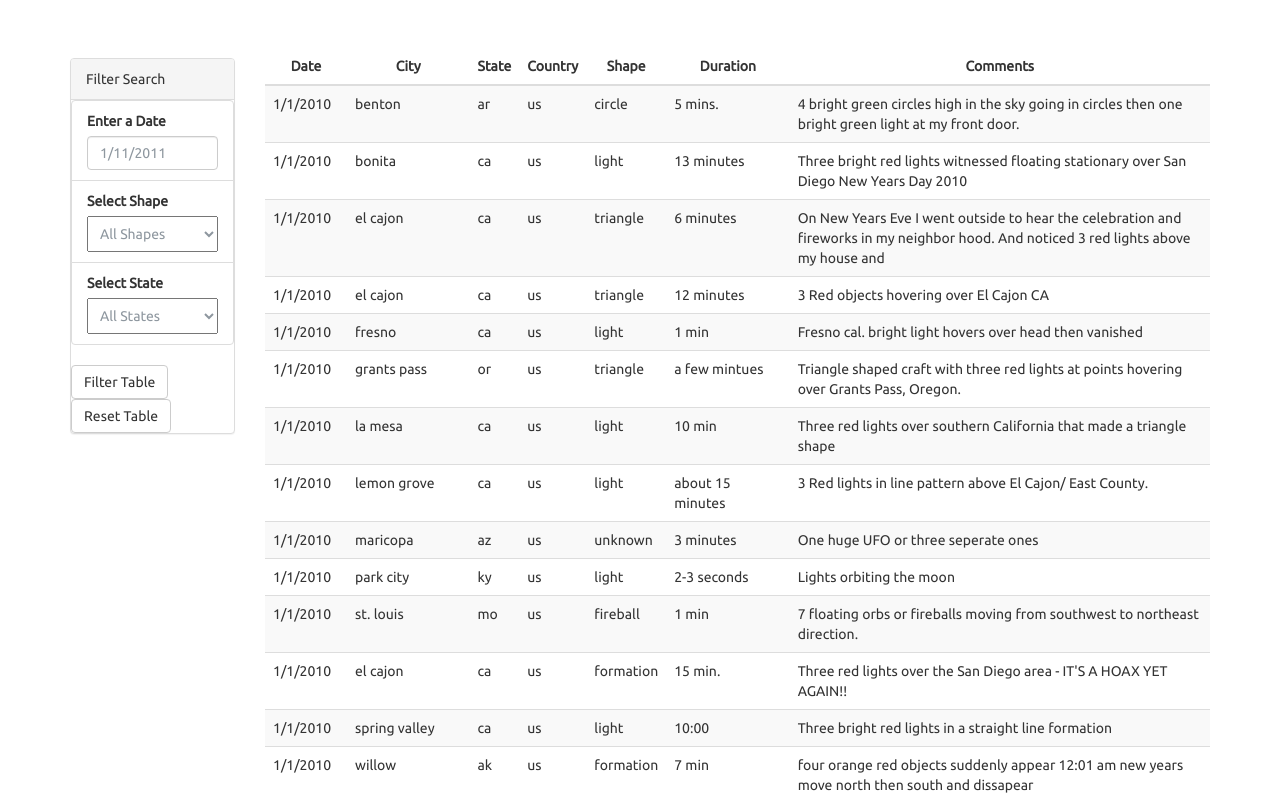
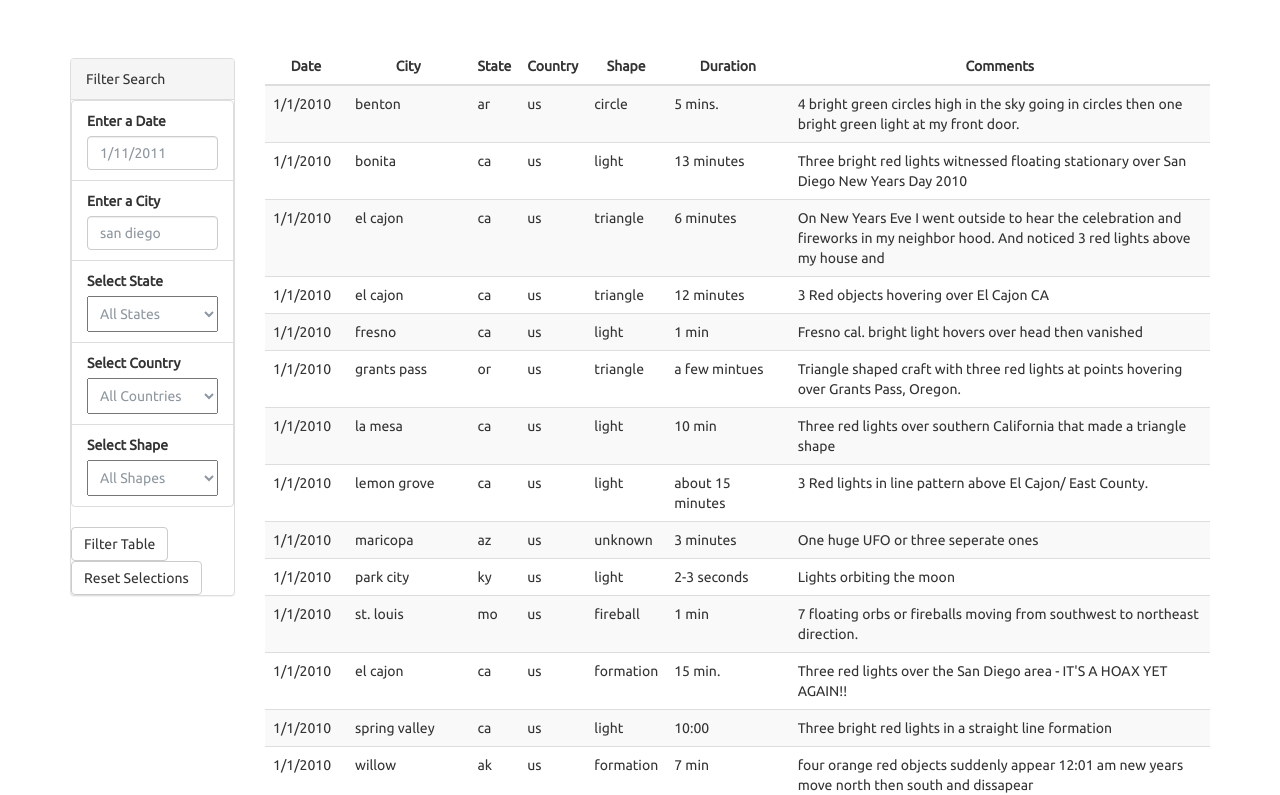
Before and after one commit to heerak007/JavaScripting-Aliens, a plain HTML site: page Solution/index.html in a window 1280 px wide. Shown: the part 614-1409 px from the top of the page. Drawn offline with nearby package versions, Linux system fonts and the light colour scheme.

Commit message:
Added all Filters

```diff
--- a/Solution/index.html
+++ b/Solution/index.html
@@ -46,10 +46,8 @@
                         <input class="form-control" id="datetime" type="text" placeholder="1/11/2011">
                       </li>
                       <li class="filter list-group-item">
-                        <label for="text">Select Shape</label>
-                        <select id="shapedrop">
-                          <option value="0" selected>All Shapes</option>
-                        </select>
+                        <label for="date">Enter a City</label>
+                        <input class="form-control" id="city" type="text" placeholder="san diego">
                       </li>
                       <li class="filter list-group-item">
                         <label for="text">Select State</label>
@@ -57,10 +55,22 @@
                           <option value="0" selected>All States</option>
                         </select>
                       </li>
+                      <li class="filter list-group-item">
+                        <label for="text">Select Country</label>
+                        <select id="countrydrop">
+                          <option value="0" selected>All Countries</option>
+                        </select>
+                      </li>
+                      <li class="filter list-group-item">
+                        <label for="text">Select Shape</label>
+                        <select id="shapedrop">
+                          <option value="0" selected>All Shapes</option>
+                        </select>
+                      </li>
                     </ul>
                   </div>
                   <button id="filter-btn" type="submit" class="btn btn-default">Filter Table</button>
-                  <button id="reset-btn" type="reset" class="btn btn-default">Reset Table</button>
+                  <button id="reset-btn" type="reset" class="btn btn-default">Reset Selections</button>
                 </form>
 
               </div>
--- a/Solution/static/js/app.js
+++ b/Solution/static/js/app.js
@@ -2,12 +2,13 @@
 var tableData = data;
 
 const uniqueshape = Array.from(new Set(tableData.map(entry => entry.shape)));
-uniqueshape.sort().unshift("Select Shape")
-console.log(uniqueshape)
+uniqueshape.sort().unshift("0")
 
 const uniquestate = Array.from(new Set(tableData.map(entry => entry.state)));
-uniquestate.sort().unshift("Select State")
-console.log(uniquestate)
+uniquestate.sort().unshift("0")
+
+const uniquecountry = Array.from(new Set(tableData.map(entry => entry.country)));
+uniquecountry.sort().unshift("0")
 
 var inputDate = d3.select("#datetime");
 var outputData = d3.select("#ufo-table");
@@ -49,24 +50,33 @@ d3.select("#statedrop")
         return `<option value=${d}>${d}</option>`;
         });
 
+d3.select("#countrydrop")
+    .selectAll("option")
+    .data(uniquecountry)
+    .enter()
+    .append("option")
+    .html(function(d)
+        {
+        return `<option value=${d}>${d}</option>`;
+        });
+
 function dateFilter(){
     // Prevent the page from refreshing
     d3.event.preventDefault();
 
-    var DateValue = inputDate.node().value;
-    console.log("Date = "+DateValue);
-
+    var DateValue = inputDate.node().value.trim();
+    var CityValue = d3.select("#city").node().value.trim().toLowerCase();
     var ShapeValue = d3.select("#shapedrop").node().value;
-    console.log("Shape = "+ShapeValue);
-
     var StateValue = d3.select("#statedrop").node().value;
-    console.log("State = "+StateValue);
+    var CountryValue = d3.select("#countrydrop").node().value;
 
     var filterData = tableData;
 
     if (DateValue != ""){filterData=filterData.filter(entry=> {return entry.datetime==DateValue});}
+    if (CityValue != ""){filterData=filterData.filter(entry=> {return entry.city==CityValue});}
     if (ShapeValue != "0"){filterData=filterData.filter(entry=>{return entry.shape==ShapeValue});}
     if (StateValue != "0"){filterData=filterData.filter(entry=>{return entry.state==StateValue});}
+    if (CountryValue != "0"){filterData=filterData.filter(entry=>{return entry.country==CountryValue});}
 
 
     // var filterInfo = {
@@ -76,8 +86,7 @@ function dateFilter(){
     // console.log(filterInfo)
     // var filterData = tableData.filter((entry)=>{return entry.datetime == filterInfo.datetime && entry.shape == filterInfo.shape});
 
-
-    console.log(filterData.length)
+    // console.log(filterData.length)
     outputData.select("tbody").html("")
 
     outputData.select("tbody")
@@ -100,9 +109,11 @@ function dateFilter(){
 
 function dateReset(){
     d3.event.preventDefault();
-
+    inputDate.node().value = ''
+    d3.select("#city").node().value = ''
     document.getElementById('shapedrop').selectedIndex=0;
     document.getElementById('statedrop').selectedIndex=0;
+    document.getElementById('countrydrop').selectedIndex=0;
 }
 
 
```
